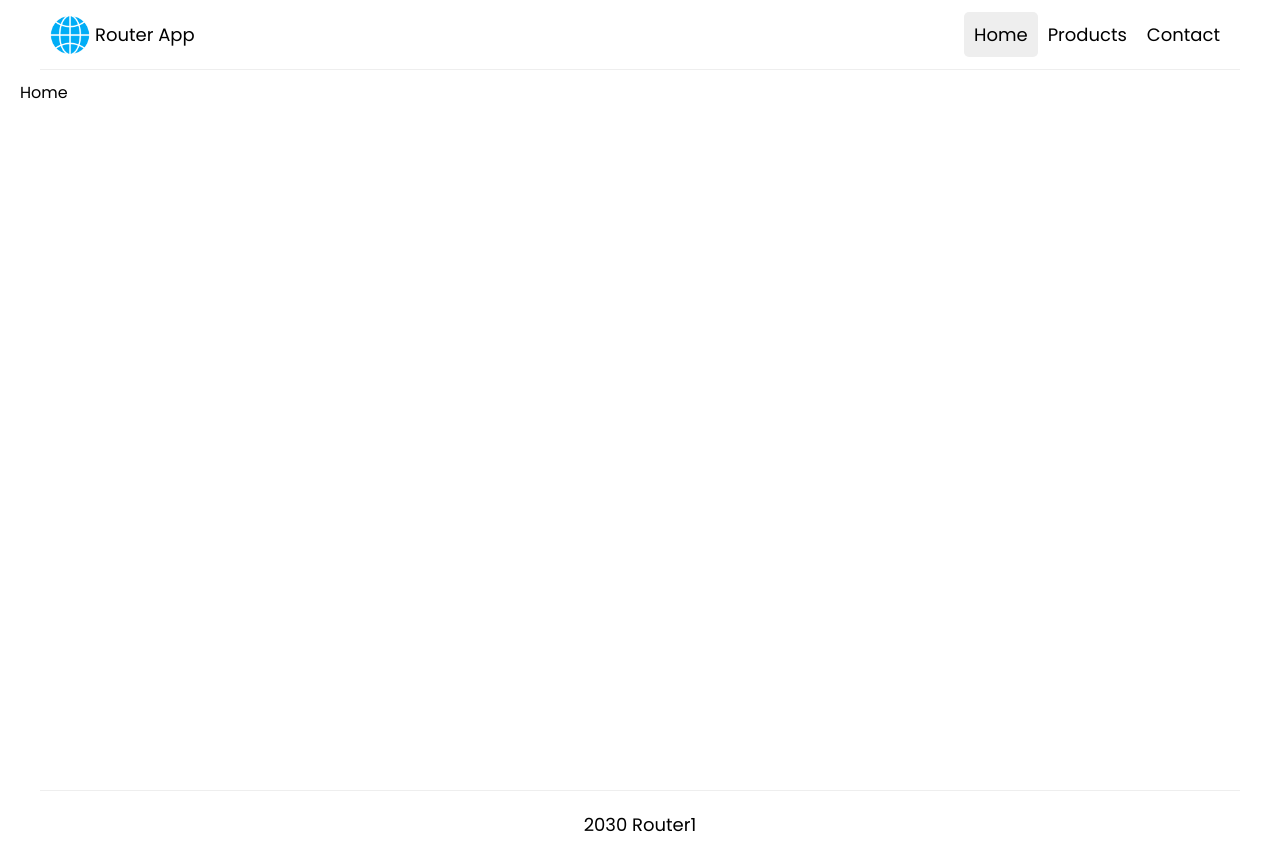
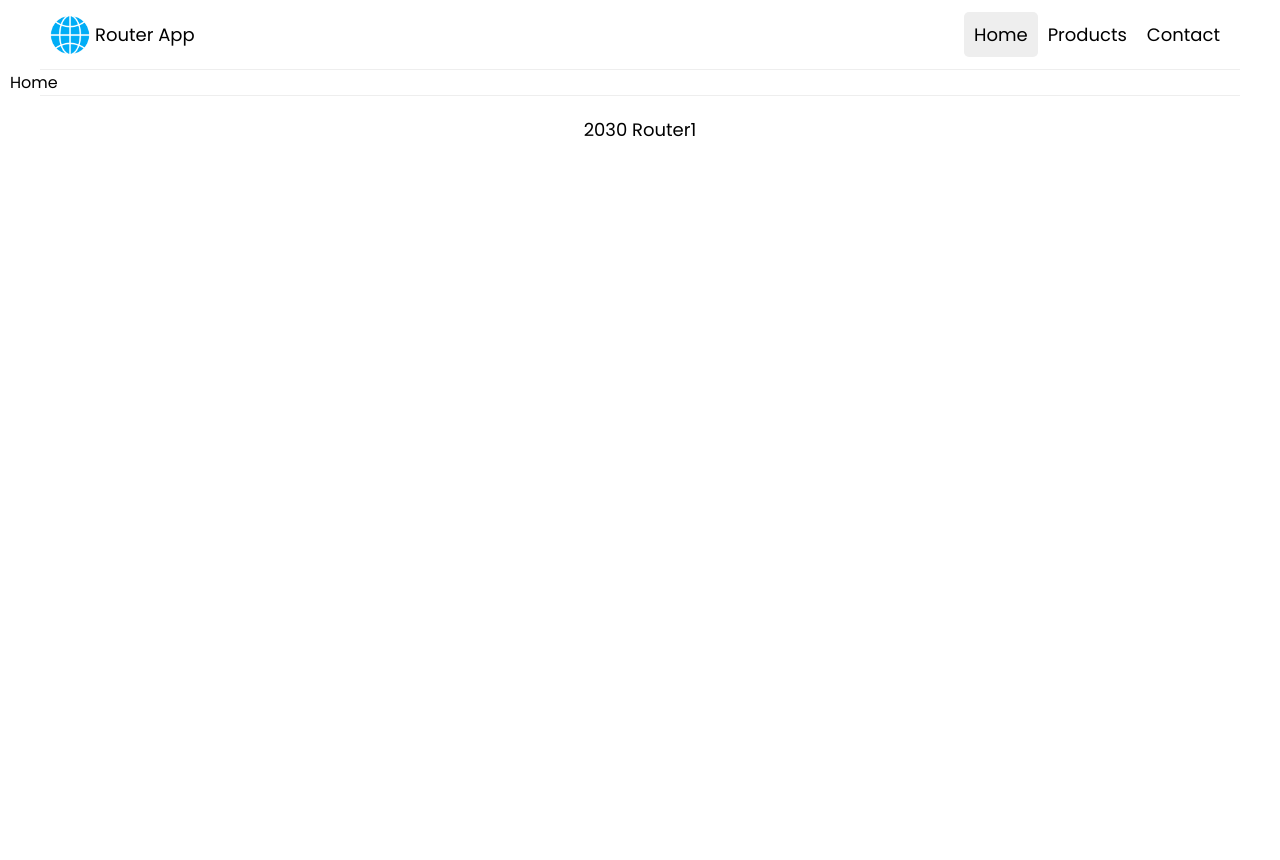
Before and after one commit to irlfslab/router1, a React (Vite) app: page / in a window 1280 px wide. After the commit the page ends 800 px from the top, so only its background shows below. Built offline with nearby package versions, Linux system fonts and the light colour scheme.

Commit message:
Update App.jsx

```diff
--- a/src/App.jsx
+++ b/src/App.jsx
@@ -9,11 +9,10 @@ import { Admin } from "./components/Admin";
 import './App.css';
 
 function App() {
-  const user = true;
+  const user = false;
   return (
     <div className="App">
       <Header />
-      <main>
       <Routes>
         <Route path="/" element={<Home />} />
         <Route path="products" element={<ProductList />} />
@@ -21,7 +20,6 @@ function App() {
         <Route path="contact" element={<Contact />} />
         <Route path="/admin" element={ user ? <Admin /> : <Navigate to="/" />} />
       </Routes>
-      </main>
       <Footer />
     </div>
   )
```
